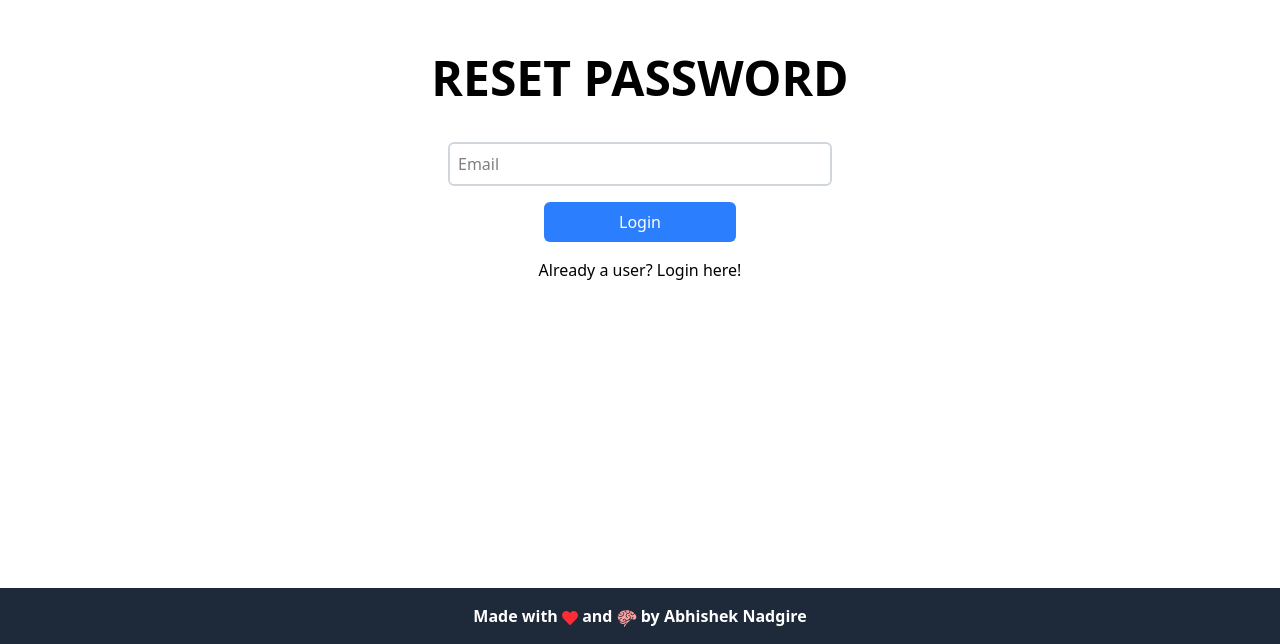
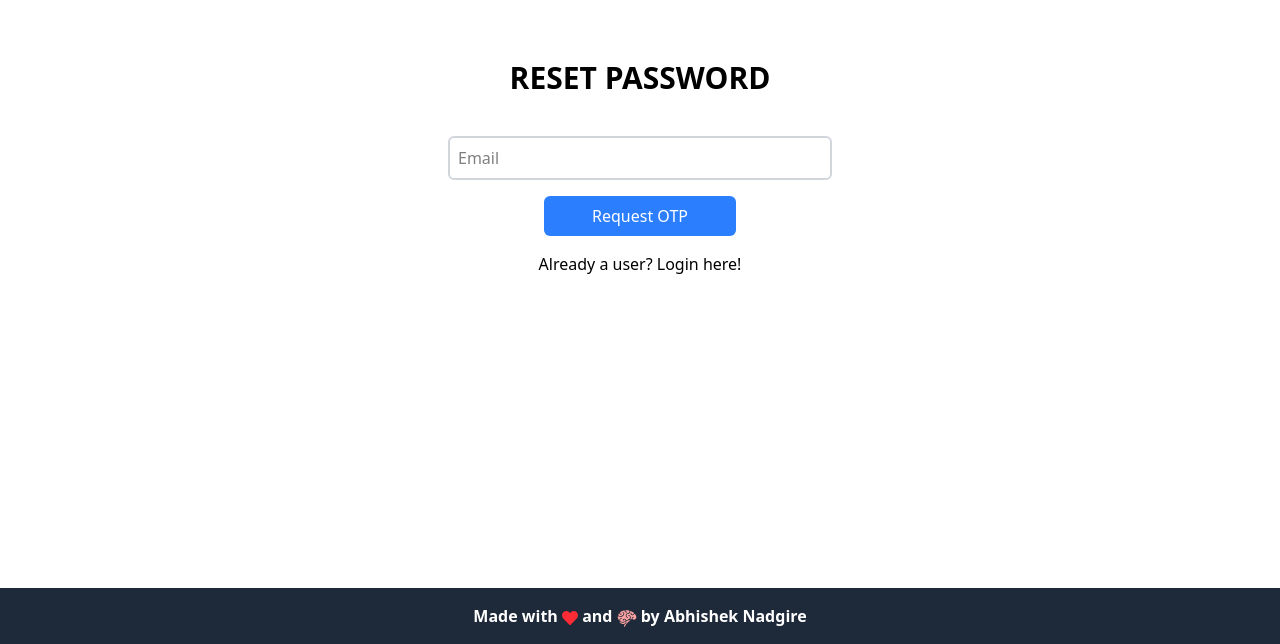
Before and after one commit to nadgire/todo, a React (Vite) app: page /reset-password in a window 1280 px wide. Shown: the part 212-856 px from the top of the page. Built offline with nearby package versions, Linux system fonts and the light colour scheme.

Commit message:
completed

```diff
--- a/index.html
+++ b/index.html
@@ -1,13 +1,18 @@
 <!doctype html>
 <html lang="en">
+
 <head>
   <meta charset="UTF-8" />
   <link rel="icon" type="image/svg+xml" href="" />
   <meta name="viewport" content="width=device-width, initial-scale=1.0" />
   <title>ToDo Manager</title>
+  <script src="https://code.jquery.com/jquery-3.7.1.js" integrity="sha256-eKhayi8LEQwp4NKxN+CfCh+3qOVUtJn3QNZ0TciWLP4="
+    crossorigin="anonymous"></script>
 </head>
+
 <body>
   <div id="root"></div>
   <script type="module" src="/src/main.jsx"></script>
 </body>
+
 </html>
--- a/src/components/ChangePassword.jsx
+++ b/src/components/ChangePassword.jsx
@@ -115,6 +115,7 @@ const ChangePassword = (props) => {
 
                 </Formik>
             </div>
+            <div><Toaster position="bottom-right" reverseOrder={false} /></div>
         </div >
     )
 }
--- a/src/components/DeleteAccount.jsx
+++ b/src/components/DeleteAccount.jsx
@@ -82,6 +82,7 @@ const DeleteAccount = (props) => {
 
                 </Formik>
             </div>
+            <div><Toaster position="bottom-right" reverseOrder={false} /></div>
         </div >
     )
 }
--- a/src/components/Register.jsx
+++ b/src/components/Register.jsx
@@ -10,6 +10,7 @@ const Register = () => {
 
     const [enterOTPFlag, setEnterOTPFlag] = useState(false);
     const [isLoading, setIsLoading] = useState(false);
+
     const navigate = useNavigate();
     const validationSchema = Yup.object({
         email: Yup.string()
--- a/src/components/ResetPassword.jsx
+++ b/src/components/ResetPassword.jsx
@@ -1,20 +1,148 @@
-import { Formik } from 'formik'
-import React from 'react'
-import { Link } from 'react-router-dom'
+import { Formik, Field } from 'formik'
+import React, { useState } from 'react'
+import { Link, Navigate, useNavigate } from 'react-router-dom'
+import axios from 'axios'
+import toast, { Toaster } from 'react-hot-toast';
+import * as Yup from 'yup';
 
 const ResetPassword = () => {
-  return (
-    <div className='flex flex-col justify-center items-center h-screen'>
-            <h1 className='text-5xl font-bold'>RESET PASSWORD</h1>
+    const [enterOTPFlag, setEnterOTPFlag] = useState(false);
+    const [isLoading, setIsLoading] = useState(false);
+    const [enterPassFlag, setEnterPassFlag] = useState(false);
+    const navigate = useNavigate();
+
+    const validationSchema = Yup.object({
+        email: Yup.string()
+            .email('Invalid email address')
+            .required('Email is required'),
+        otp: Yup.string()
+            .required('OTP is required'),
+        newPassword: Yup.string()
+            .required('New password is required')
+            .min(8, 'Password must be at least 8 characters')
+            .matches(
+                /^(?=.*[a-z])(?=.*[A-Z])(?=.*\d)(?=.*[!@#$%^&*(),.?":{}|<>])[a-zA-Z\d!@#$%^&*(),.?":{}|<>]{6,}$/,
+                'Password must contain at least one lowercase letter, one uppercase letter, one number, and one special character'
+            ),
+        confirmPassword: Yup.string()
+            .oneOf([Yup.ref('newPassword'), null], 'Passwords must match')
+            .required('Confirm password is required'),
+    });
+
+    async function submitOTP(values) {
+        setIsLoading(true);
+
+        const payload = {
+            email: values.email, otp: values.otp
+        }
+
+        try {
+            const response = await axios.post('http://localhost:5000/users/confirm-otp', payload);
+            if (response.data.message === 'OTP matched') {
+                setEnterOTPFlag(false);
+
+                setEnterPassFlag(true);
+                $('#otp').prop('disabled', true);
+                $('#otp').addClass('bg-gray-200 cursor-not-allowed');
+                toast.success(response.data.message);
+            }
+            else {
+                toast.error(response.data.message);
+            }
+
+        } catch (error) {
+            console.log(error);
+        } finally {
+            setIsLoading(false);
+        }
+    }
+
+    async function requestOTP(values) {
+        setIsLoading(true);
+        const payload = {
+            email: values.email
+        }
+        try {
+            const response = await axios.put('http://localhost:5000/users/forgot-pass-otp', payload);
+            if (response.data.message === 'OTP sent successfully') {
+                setEnterOTPFlag(true);
+                $('#email').prop('disabled', true);
+                $('#email').addClass('bg-gray-200 cursor-not-allowed');
+                toast.success(response.data.message);
+            }
+            else {
+                toast.error(response.data.message);
+            }
+
+        } catch (error) {
+            console.log(error);
+        } finally {
+            setIsLoading(false);
+        }
+    }
+
+    async function handleSubmit(values) {
+        console.log(values);
+        const payload = {
+            email: values.email, password: values.newPassword
+        }
+
+        try {
+            const response = await axios.post('http://localhost:5000/users/reset-password', payload);
+            console.log(response);
+            if (response.data.message === 'Password reset successful') {
+                toast.success(response.data.message);
+                setTimeout(() => {
+                    navigate('/');
+                    window.location.reload();
+                }, 2000);
+            }
+            else {
+                toast.error(response.data.message);
+            }
+
+        } catch (error) {
+            console.log(error);
+        } finally {
+            setIsLoading(false);
+        }
+    }
+
+    return (
+        <div className='flex flex-col justify-center items-center h-screen '>
+            <h1 className='text-3xl font-bold'>RESET PASSWORD</h1>
             <div className='my-10'>
 
-                <Formik initialValues={{ username: '', password: '' }} onSubmit={() => { }}>
-                    {({ handleChange, handleSubmit, handleReset }) => (
-                        <form className='flex flex-col gap-4 w-96'>
-                            <input type='email' placeholder='Email' className='border-2 border-gray-300 p-2 rounded-md' />
-                            <button type='submit' className='bg-blue-500 text-white p-2 rounded-md w-48 mx-auto'>
-                                Login
-                            </button>
+                <Formik initialValues={{ email: '' }} validationSchema={validationSchema} onSubmit={(values) => { handleSubmit(values) }}>
+                    {({ handleChange, handleSubmit, handleReset, values }) => (
+                        <form onSubmit={handleSubmit} className='flex flex-col gap-4 w-96'>
+                            <Field id='email' name='email' type='email' placeholder='Email' className='border-2 border-gray-300 p-2 rounded-md' onChange={handleChange} />
+
+                            {enterOTPFlag && (
+                                <Field id="otp" name='otp' type='text' placeholder='Enter OTP' className='border-2 border-gray-300 p-2 rounded-md' onChange={handleChange} />
+                            )}
+
+                            {!enterOTPFlag && !enterPassFlag && (
+                                <button type='button' className={`text-white p-2 rounded-md w-48 mx-auto ${isLoading ? 'bg-gray-400' : 'bg-blue-500'}`} onClick={() => { requestOTP(values) }} disabled={isLoading}>
+                                    {isLoading ? "Requesting..." : "Request OTP"}
+                                </button>
+                            )}
+
+                            {enterOTPFlag && (
+                                <button type='button' className={`text-white p-2 rounded-md w-48 mx-auto ${isLoading ? 'bg-gray-400' : 'bg-blue-500'}`} onClick={() => { submitOTP(values) }}>
+                                    {isLoading ? "Submitting..." : "Submit OTP"}
+                                </button>
+                            )}
+
+                            {enterPassFlag && (
+                                <>
+                                    <Field id='newPassword' name='newPassword' type='password' placeholder='New password' className='border-2 border-gray-300 p-2 rounded-md' onChange={handleChange} />
+                                    <Field id='confirmPassword' name='confirmPassword' type='password' placeholder='Confirm password' className='border-2 border-gray-300 p-2 rounded-md' onChange={handleChange} />
+                                    <button type='button' className={`text-white p-2 rounded-md w-48 mx-auto ${isLoading ? 'bg-gray-400' : 'bg-blue-500'}`} onClick={handleSubmit}>
+                                        {isLoading ? "Resetting..." : "Reset password"}
+                                    </button></>
+                            )}
+
                             <div className='flex flex-col gap-1'>
                                 <Link to={'/'} className='mx-auto w-fit'>
                                     Already a user? Login here!
@@ -24,8 +152,9 @@ const ResetPassword = () => {
                     )}
                 </Formik>
             </div>
+            <div><Toaster position="bottom-right" reverseOrder={false} /></div>
         </div>
-  )
+    )
 }
 
 export default ResetPassword
```
Lines whose indentation alone changed are shown as unchanged.
